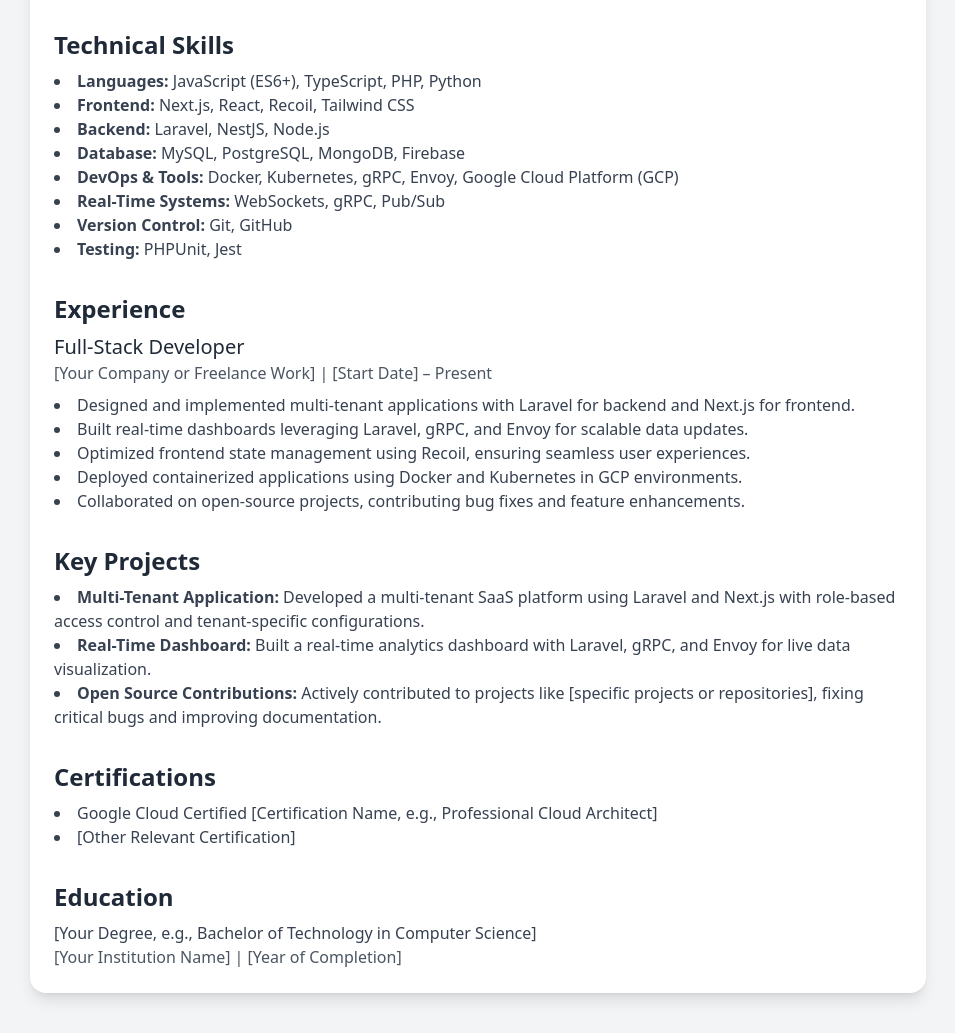
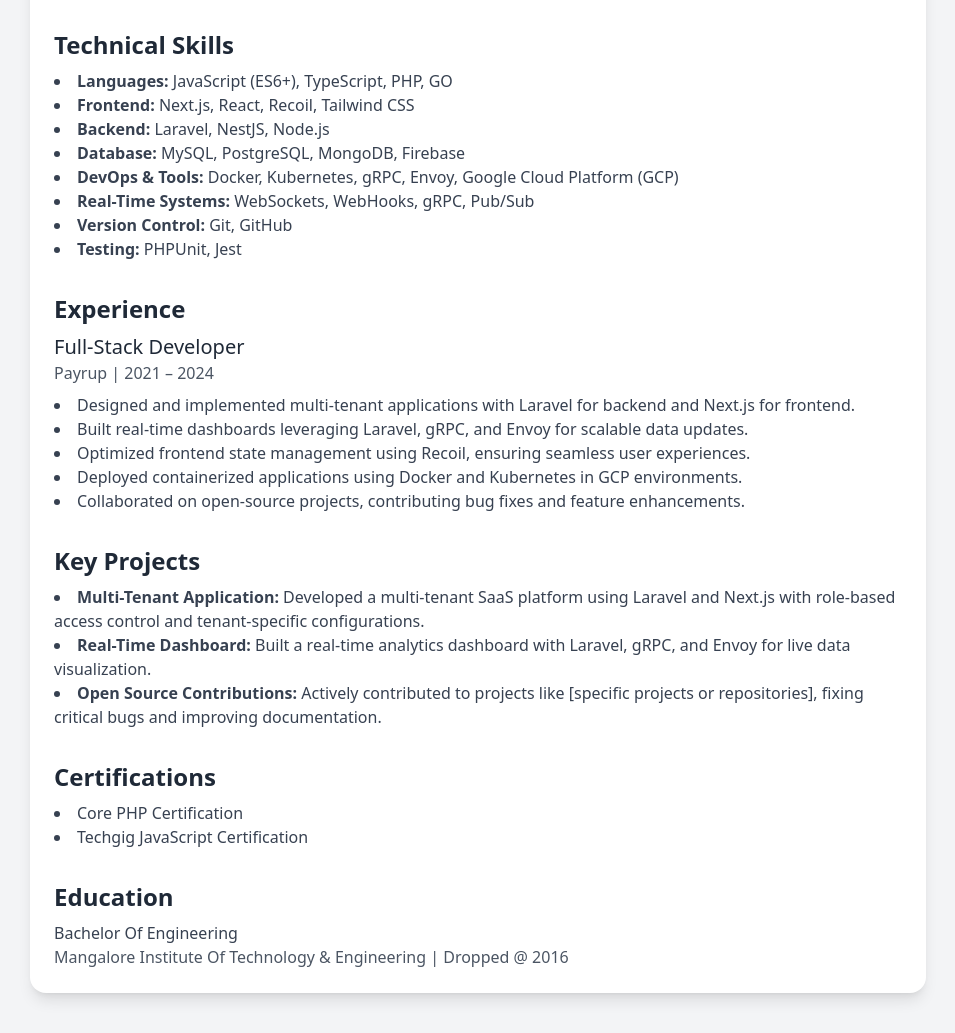
Before and after one commit to desidude03/desidude03.github.io, a plain HTML site: page index.html in a window 1280 px wide. Shown: the part 335-1368 px from the top of the page, without its empty margins (162-1117 px from the left). Drawn offline with nearby package versions, Linux system fonts and the light colour scheme.

Commit message:
content and design update intial phase

```diff
--- a/index.html
+++ b/index.html
@@ -9,13 +9,13 @@
 <body class="bg-gray-100 py-10 px-5">
   <div class="max-w-4xl mx-auto bg-white shadow-lg rounded-2xl p-6">
     <header class="text-center mb-8">
-      <h1 class="text-3xl font-bold text-gray-800">Desidude03</h1>
+      <h1 class="text-3xl font-bold text-gray-800">Sayed Muzammil</h1>
       <p class="text-gray-600">Full-Stack Developer | Cloud Enthusiast | Open Source Contributor</p>
       <div class="mt-4 flex justify-center space-x-4">
-        <a href="mailto:your.email@example.com" class="text-blue-600 hover:underline">📧 Email</a>
+        <a href="mailto:sayedm.muzammil@gmail.com" class="text-blue-600 hover:underline">📧 Email</a>
         <a href="https://github.com/desidude03" class="text-blue-600 hover:underline">🌐 GitHub</a>
-        <a href="https://linkedin.com/in/your-profile" class="text-blue-600 hover:underline">🔗 LinkedIn</a>
-        <a href="https://your-portfolio.com" class="text-blue-600 hover:underline">🛠 Portfolio</a>
+        <a href="https://linkedin.com/in/desidude03" class="text-blue-600 hover:underline">🔗 LinkedIn</a>
+        <a href="http://indiforum.freehostia.com/desidude03/" class="text-blue-600 hover:underline">🛠 Portfolio</a>
       </div>
     </header>
 
@@ -29,12 +29,12 @@
     <section class="mb-8">
       <h2 class="text-2xl font-semibold text-gray-800">Technical Skills</h2>
       <ul class="list-disc list-inside text-gray-700 mt-2">
-        <li><strong>Languages:</strong> JavaScript (ES6+), TypeScript, PHP, Python</li>
+        <li><strong>Languages:</strong> JavaScript (ES6+), TypeScript, PHP, GO</li>
         <li><strong>Frontend:</strong> Next.js, React, Recoil, Tailwind CSS</li>
         <li><strong>Backend:</strong> Laravel, NestJS, Node.js</li>
         <li><strong>Database:</strong> MySQL, PostgreSQL, MongoDB, Firebase</li>
         <li><strong>DevOps & Tools:</strong> Docker, Kubernetes, gRPC, Envoy, Google Cloud Platform (GCP)</li>
-        <li><strong>Real-Time Systems:</strong> WebSockets, gRPC, Pub/Sub</li>
+        <li><strong>Real-Time Systems:</strong> WebSockets, WebHooks, gRPC, Pub/Sub</li>
         <li><strong>Version Control:</strong> Git, GitHub</li>
         <li><strong>Testing:</strong> PHPUnit, Jest</li>
       </ul>
@@ -44,7 +44,7 @@
       <h2 class="text-2xl font-semibold text-gray-800">Experience</h2>
       <div class="mt-2">
         <h3 class="text-xl font-medium text-gray-800">Full-Stack Developer</h3>
-        <p class="text-gray-600">[Your Company or Freelance Work] | [Start Date] – Present</p>
+        <p class="text-gray-600">Payrup | 2021 – 2024</p>
         <ul class="list-disc list-inside text-gray-700 mt-2">
           <li>Designed and implemented multi-tenant applications with Laravel for backend and Next.js for frontend.</li>
           <li>Built real-time dashboards leveraging Laravel, gRPC, and Envoy for scalable data updates.</li>
@@ -67,15 +67,15 @@
     <section class="mb-8">
       <h2 class="text-2xl font-semibold text-gray-800">Certifications</h2>
       <ul class="list-disc list-inside text-gray-700 mt-2">
-        <li>Google Cloud Certified [Certification Name, e.g., Professional Cloud Architect]</li>
-        <li>[Other Relevant Certification]</li>
+        <li>Core PHP  Certification</li>
+        <li>Techgig JavaScript Certification</li>
       </ul>
     </section>
 
     <section>
       <h2 class="text-2xl font-semibold text-gray-800">Education</h2>
-      <p class="text-gray-700 mt-2">[Your Degree, e.g., Bachelor of Technology in Computer Science]</p>
-      <p class="text-gray-600">[Your Institution Name] | [Year of Completion]</p>
+      <p class="text-gray-700 mt-2">Bachelor Of Engineering</p>
+      <p class="text-gray-600">Mangalore Institute Of Technology & Engineering | Dropped @ 2016</p>
     </section>
   </div>
 </body>
```
